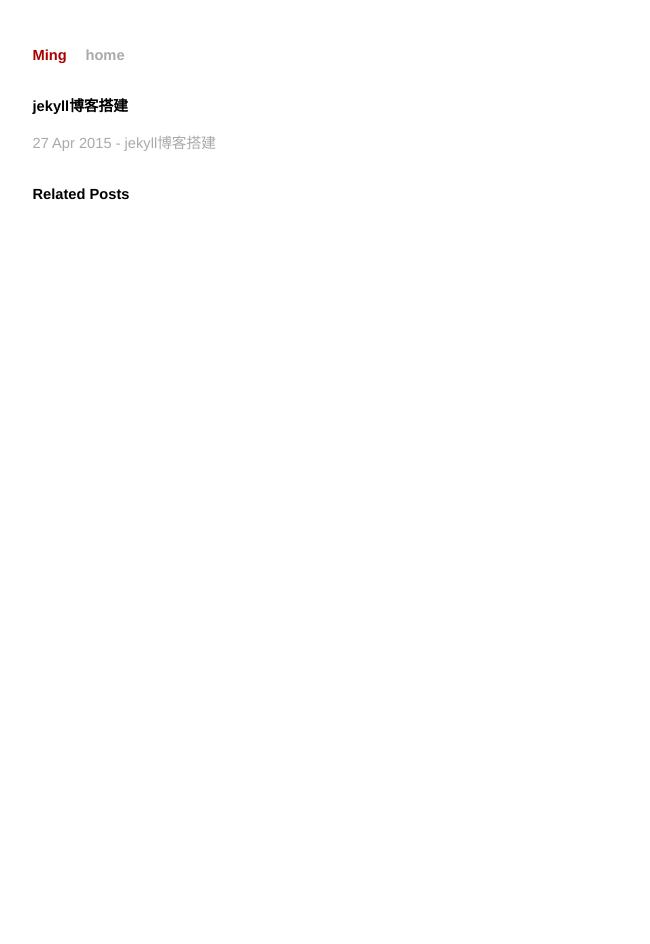
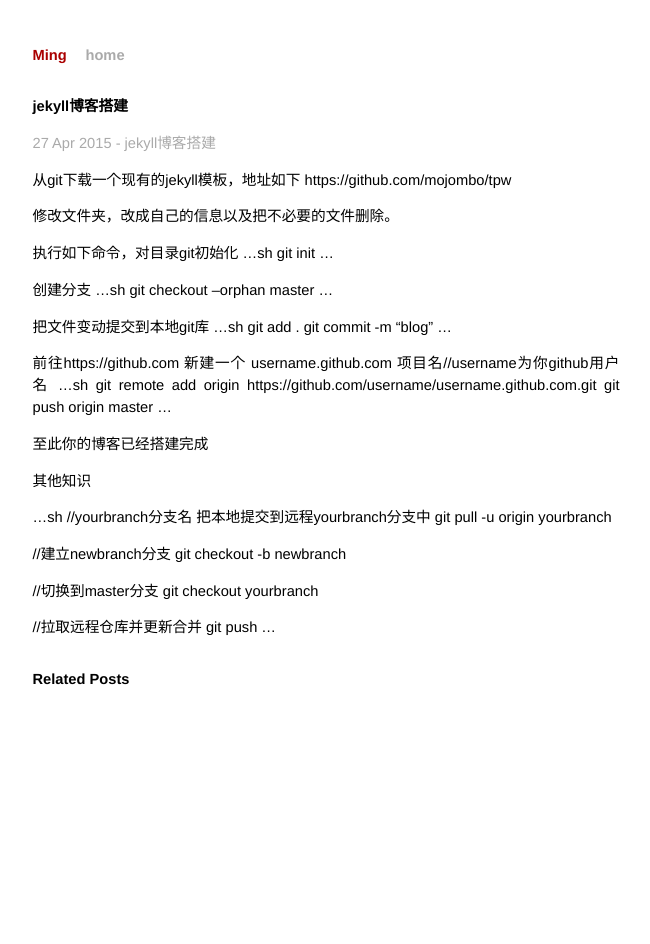
Before and after one commit to 2ming/2ming.github.com, a Jekyll site: the page built from _posts/2015-04-24-jekyll博客搭建.md, in a window 1280 px wide. Shown: the whole page, without its empty margins (314-964 px from the left). Built offline with Jekyll 4.4.1, drawn with Linux system fonts in a browser that asks for light colours; Markdown is read by kramdown in place of the engine named in the settings.

Commit message:
Update 2015-04-24-jekyll博客搭建.md

```diff
--- a/_posts/2015-04-24-jekyll博客搭建.md
+++ b/_posts/2015-04-24-jekyll博客搭建.md
@@ -7,3 +7,48 @@
 ================
 
 <p class="meta">27 Apr 2015 - jekyll博客搭建</p>
+
+从git下载一个现有的jekyll模板，地址如下
+https://github.com/mojombo/tpw
+
+修改文件夹，改成自己的信息以及把不必要的文件删除。
+
+执行如下命令，对目录git初始化
+...sh
+git init
+...
+
+创建分支
+...sh
+git checkout --orphan master
+...
+
+把文件变动提交到本地git库
+...sh
+git add .
+git commit -m "blog"
+...
+
+前往https://github.com 新建一个 username.github.com 项目名//username为你github用户名
+...sh
+git remote add origin https://github.com/username/username.github.com.git
+git push origin master
+...
+
+至此你的博客已经搭建完成
+
+其他知识
+
+...sh
+//yourbranch分支名 把本地提交到远程yourbranch分支中
+git pull -u origin yourbranch
+
+//建立newbranch分支
+git checkout -b newbranch
+
+//切换到master分支
+git checkout yourbranch
+
+//拉取远程仓库并更新合并
+git push
+...
```
